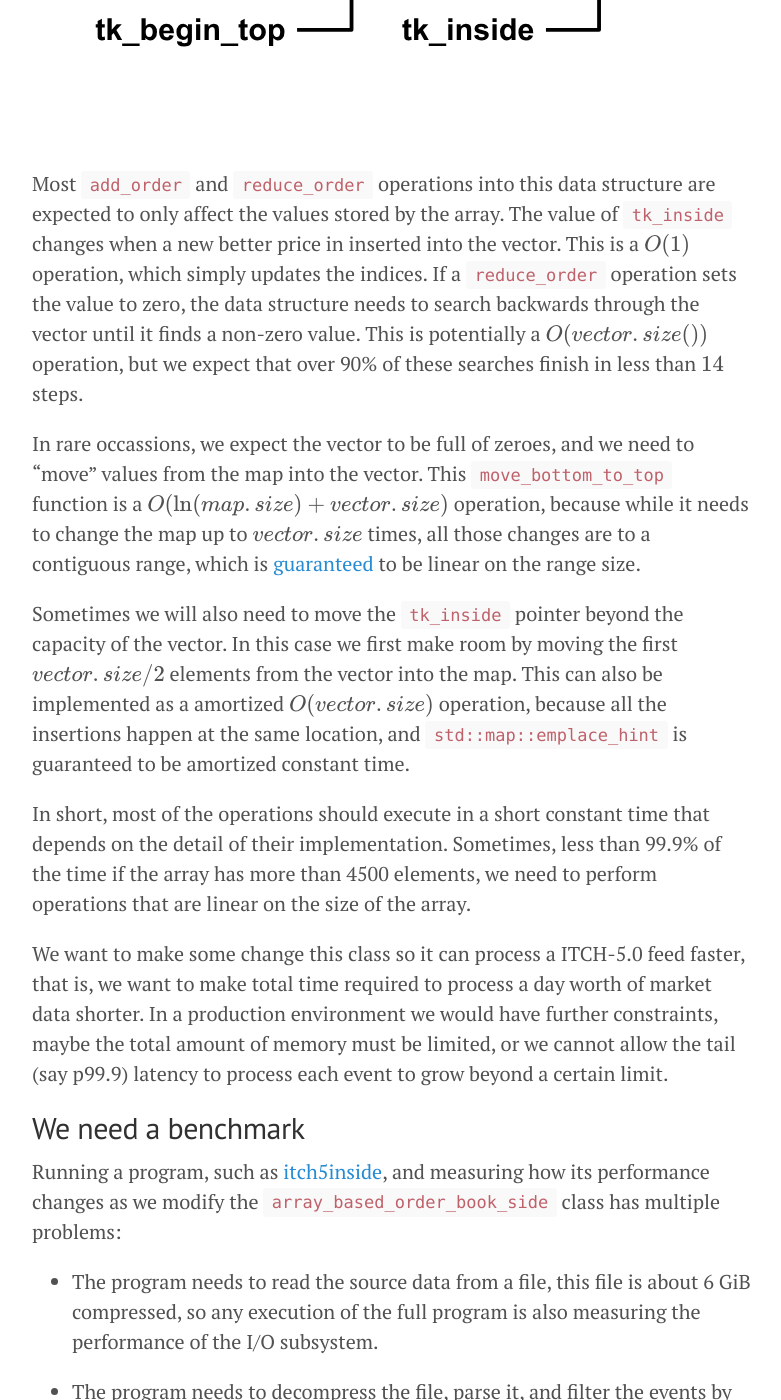
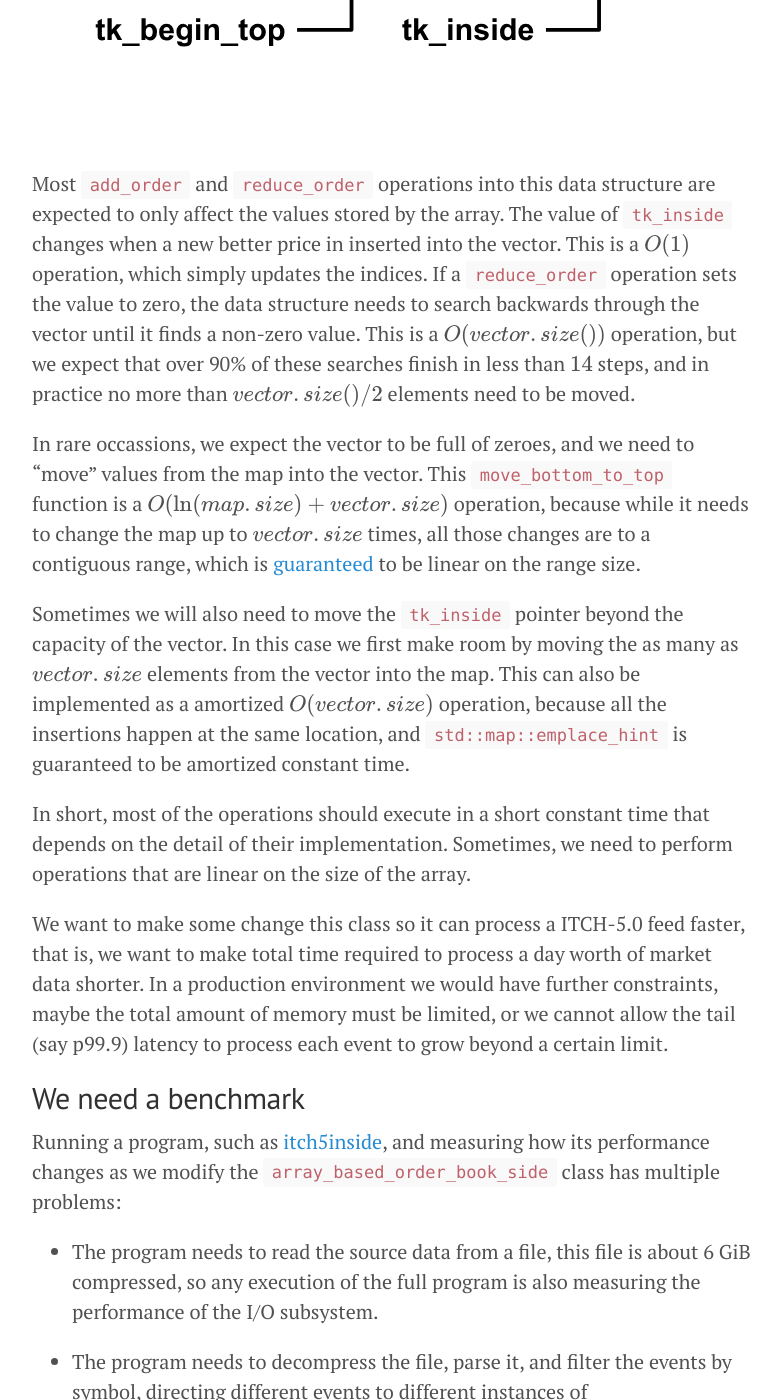
Before and after one commit to coryan/coryan.github.io, a Jekyll site: the page built from _posts/2017-01-04-on-benchmarking-part-1.md, in a window 1280 px wide and 1400 px high, scrolled down 1583 px. Shown: the whole window, without its empty margins (248-1029 px from the left). Built offline with Jekyll 4.4.1, drawn with Linux system fonts in a browser that asks for light colours; formulas are drawn with MathJax 3; some of the changed text lies outside the part shown.

Commit message:
Fixed complexity analysis, thanks to Gabriel.

```diff
--- a/_posts/2017-01-04-on-benchmarking-part-1.md
+++ b/_posts/2017-01-04-on-benchmarking-part-1.md
@@ -71,8 +71,10 @@ This is a $$O(1)$$ operation, which simply updates the indices.
 If a `reduce_order` operation sets the value to zero, the data
 structure needs to search backwards through the vector until it finds
 a non-zero value.
-This is potentially a $$O(vector.size())$$ operation, but we expect
-that over 90% of these searches finish in less than $$14$$ steps.
+This is a $$O(vector.size())$$ operation, but we expect
+that over 90% of these searches finish in less than $$14$$ steps,
+and in practice no more than $$vector.size() / 2$$ elements need to be
+moved.
 
 In rare occassions, we expect the vector to be full of zeroes, and we
 need to "move" values from the map into the vector.  This
@@ -85,15 +87,14 @@ be linear on the range size.
 
 Sometimes we will also need to move the `tk_inside` pointer beyond the
 capacity of the vector.  In this case we first make room by moving the
-first $$vector.size / 2$$ elements from the vector into the map.
+as many as $$vector.size$$ elements from the vector into the map.
 This can also be implemented as a amortized $$O(vector.size)$$
 operation, because all the insertions happen at the same location, and
 `std::map::emplace_hint` is guaranteed to be amortized constant time.
 
 In short, most of the operations should execute in a short constant
 time that depends on the detail of their implementation.
-Sometimes, less than 99.9% of the time if the array has more than 4500
-elements, we need to perform operations that are linear on the size of
+Sometimes, we need to perform operations that are linear on the size of
 the array.
 
 We want to make some change this class so it can process a ITCH-5.0
@@ -221,3 +222,7 @@ Links to the current version are more succinct, and future readers may
 find that bugs in the old code have been fixed in newer versions.
 We prefer to use links to fixed versions because it makes the
 references and links *reproducible*.
+
+> Updates: Gabriel caught a mistake in my complexity analysis, the O()
+> bounds were correct, but I was playing fast and lose with the
+> constant factors.
```
